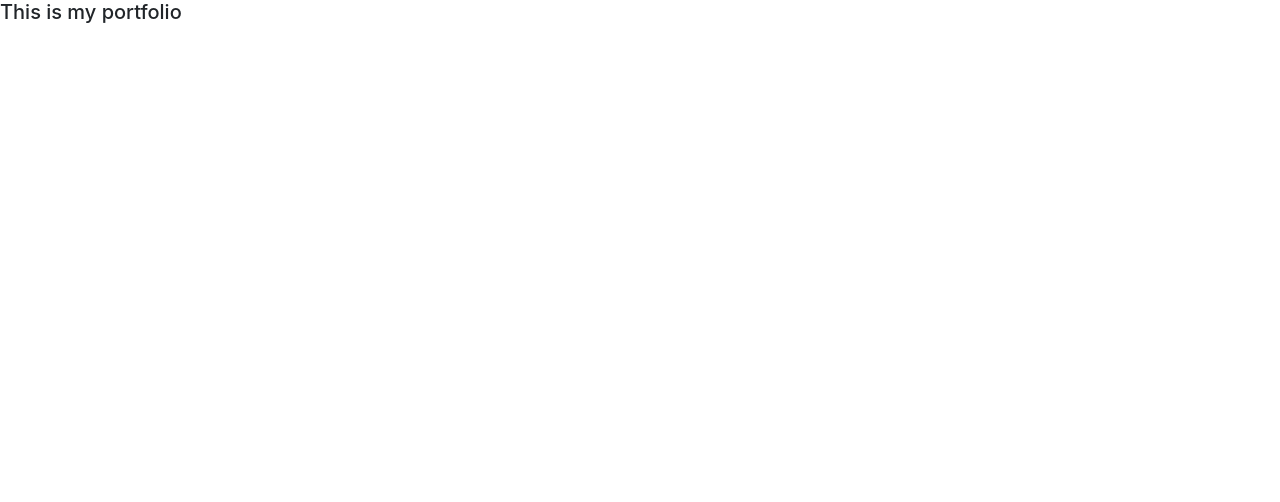
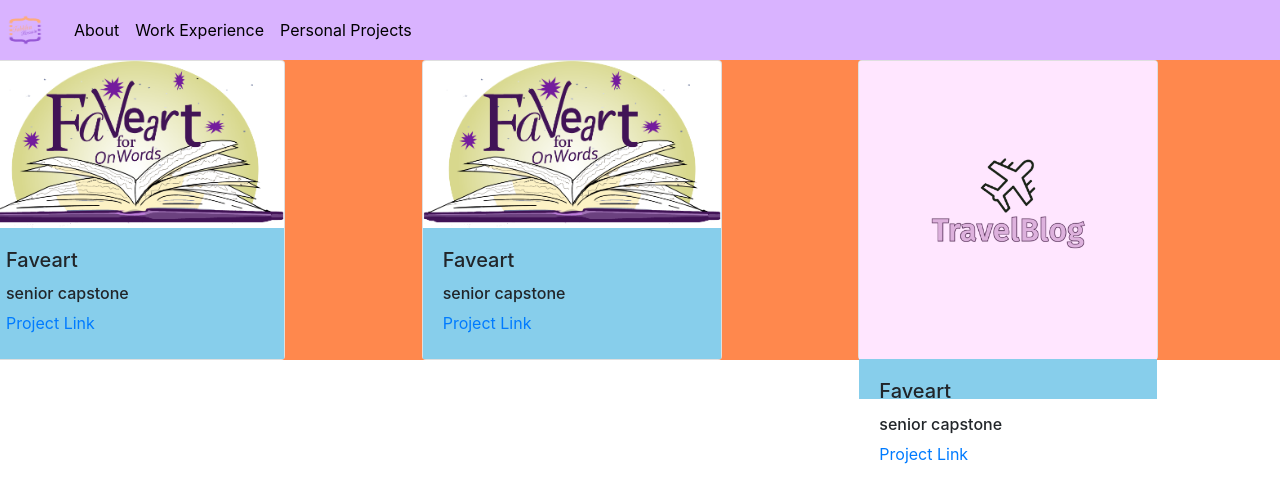
Before and after one commit to FablihaHossain/portfolio, a Next.js app: page / in a window 1280 px wide. Shown: the top 502 px of the page. Built offline with nearby package versions, Linux system fonts and the light colour scheme.

Commit message:
testing out new components

```diff
--- a/pages/index.js
+++ b/pages/index.js
@@ -1,12 +1,42 @@
 import Head from 'next/head'
 import styles from '../styles/Home.module.css'
+import MyNavbar from '../components/MyNavbar'
+import ProjectCard from '../components/ProjectCard'
+import { Row } from 'reactstrap';
+import styled from '@emotion/styled';
+
+const ProjectDeck = styled(Row)({
+  display: 'grid',
+  gridTemplateColumns: ' auto auto auto',
+  backgroundColor: '#ff884d'
+});
 
 export default function Home() {
   return (
     <>
-      <div>
-        <h5> This is my portfolio</h5>
-      </div>
+      <MyNavbar></MyNavbar>
+      <ProjectDeck>
+        <ProjectCard
+          title="Faveart"
+          logo="/Images/FaveartLogo.png"
+          github="https://github.com/FablihaHossain/FAVEART-For-OnWords"
+          description="senior capstone"
+        ></ProjectCard>
+
+        <ProjectCard
+          title="Faveart"
+          logo="/Images/FaveartLogo.png"
+          github="https://github.com/FablihaHossain/FAVEART-For-OnWords"
+          description="senior capstone"
+        ></ProjectCard>
+
+        <ProjectCard
+          title="Faveart"
+          logo="/Images/TravelBlogLogo.png"
+          github="https://github.com/FablihaHossain/FAVEART-For-OnWords"
+          description="senior capstone"
+        ></ProjectCard>
+      </ProjectDeck>
     </>
   )
 }
```
